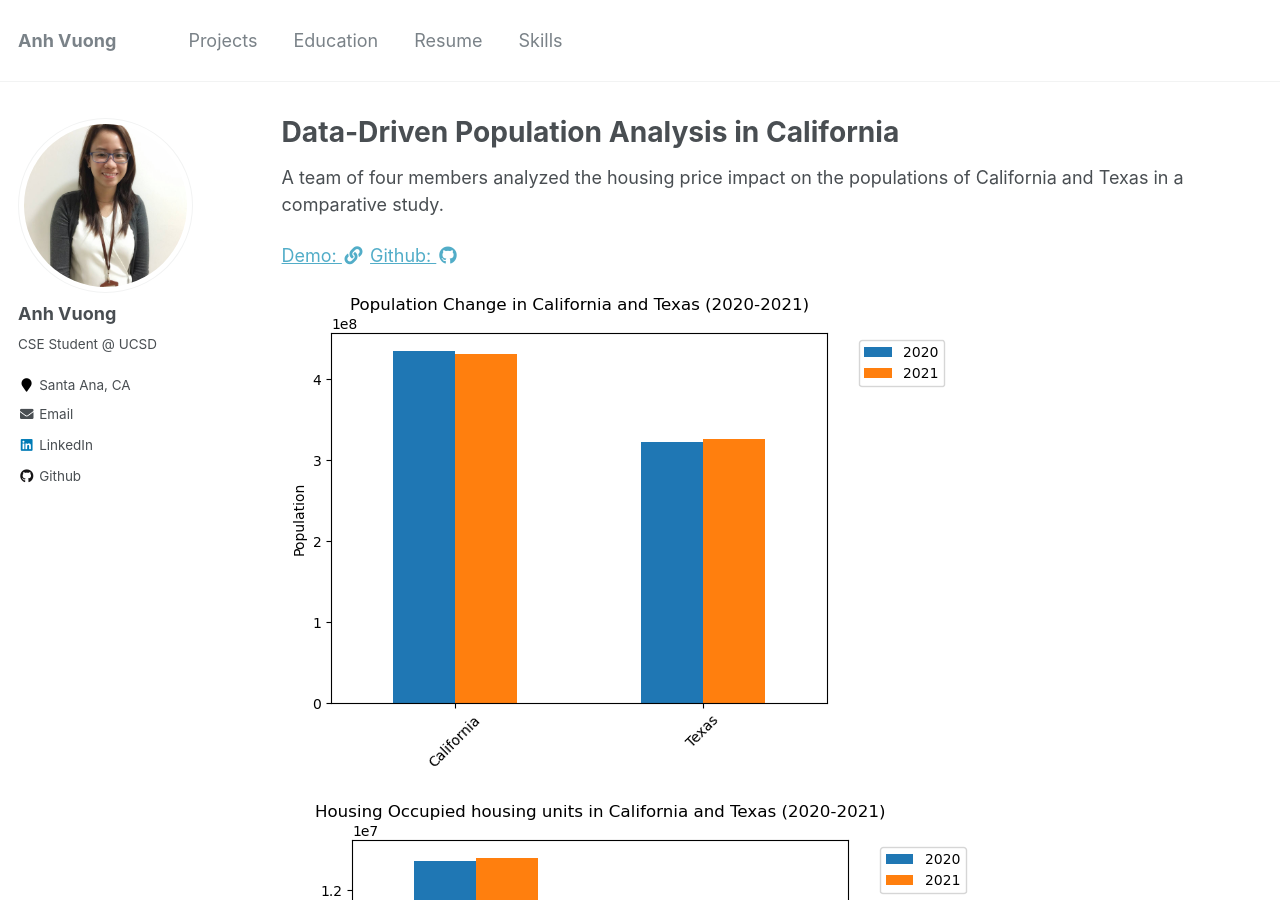
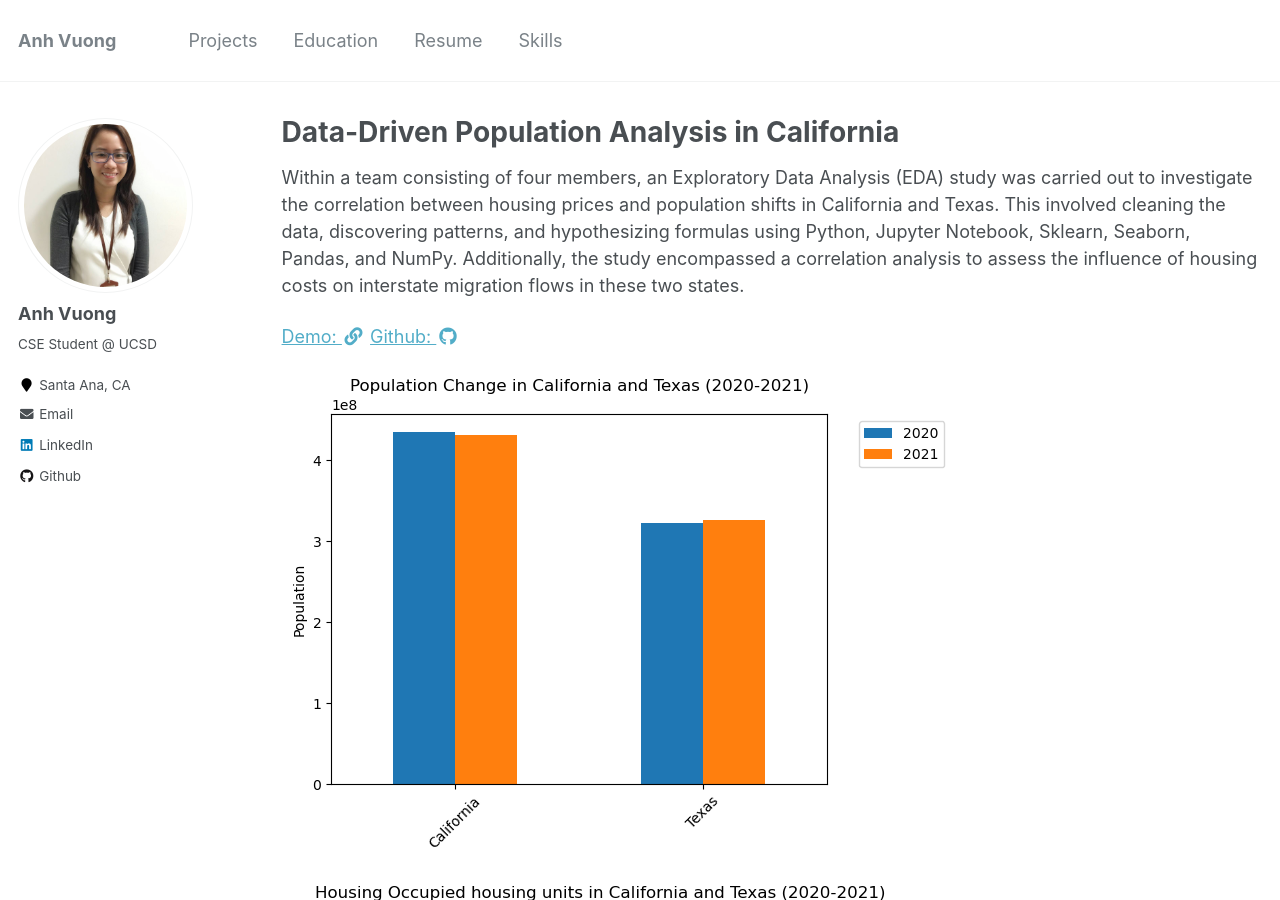
Before and after one commit to ahvuong/ahvuong.github.io, a Jekyll site: the page built from _projects/2023-data-analysis.md, in a window 1280 px wide and 900 px high. Built offline with Jekyll 4.4.1, drawn with Linux system fonts in a browser that asks for light colours.

Commit message:
Update projects' descriptions

```diff
--- a/_projects/2023-data-analysis.md
+++ b/_projects/2023-data-analysis.md
@@ -6,7 +6,7 @@ type: "Python, Jupyter Notebooks, Sklearn, Seaborn, Panda"
 permalink: /projects/2023-data-analysis
 date: 2023-06-12
 ---
-A team of four members analyzed the housing price impact on the populations of California and Texas in a comparative study.
+Within a team consisting of four members, an Exploratory Data Analysis (EDA) study was carried out to investigate the correlation between housing prices and population shifts in California and Texas. This involved cleaning the data, discovering patterns, and hypothesizing formulas using Python, Jupyter Notebook, Sklearn, Seaborn, Pandas, and NumPy. Additionally, the study encompassed a correlation analysis to assess the influence of housing costs on interstate migration flows in these two states.
 
 <!-- citation and icon code -->
 <p>
```
Also changed, not shown: _projects/2021-student-sys-app.md (+1 -1 lines), _projects/2022-kaimono.md (+1 -1 lines), _projects/2023-tritonlink.md (+1 -1 lines).
